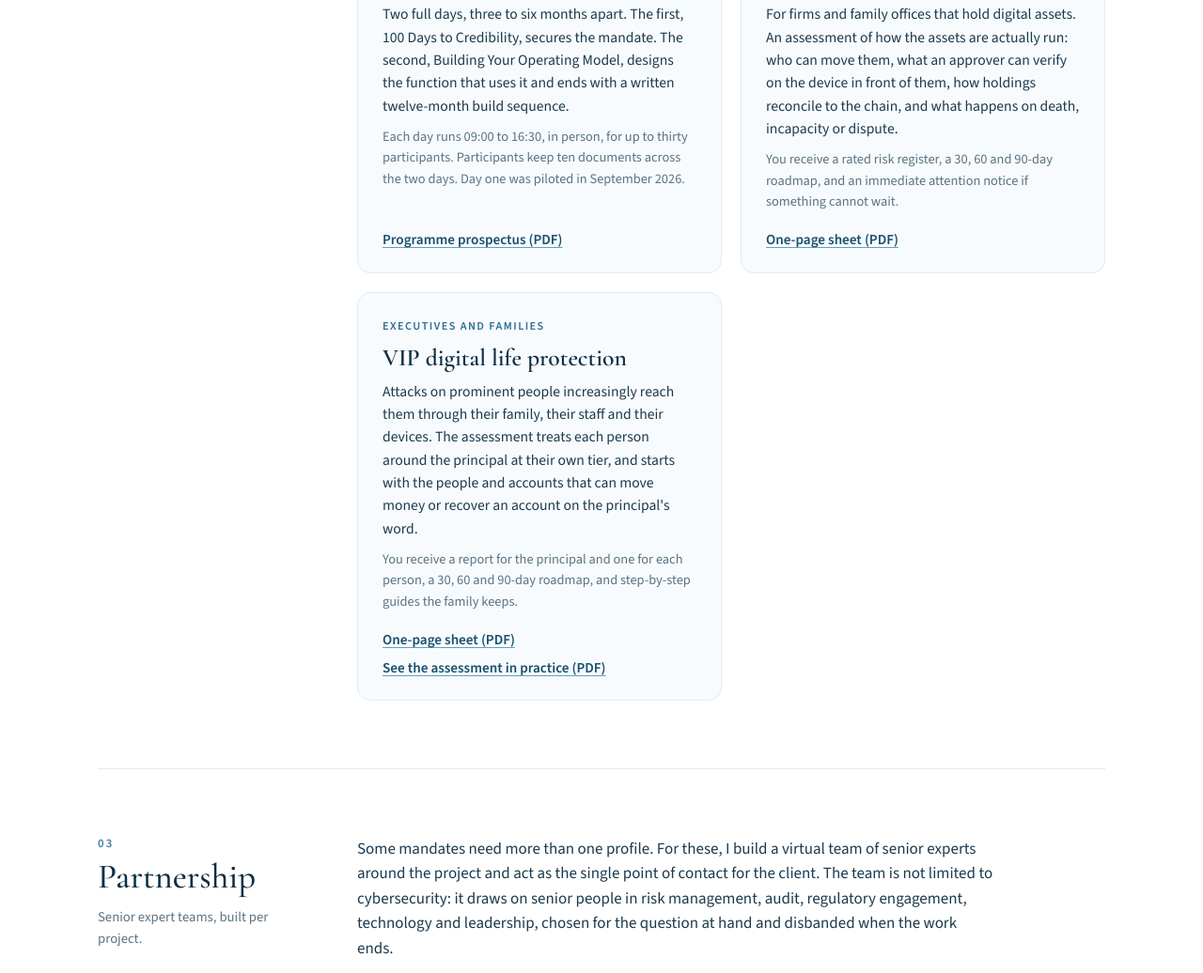
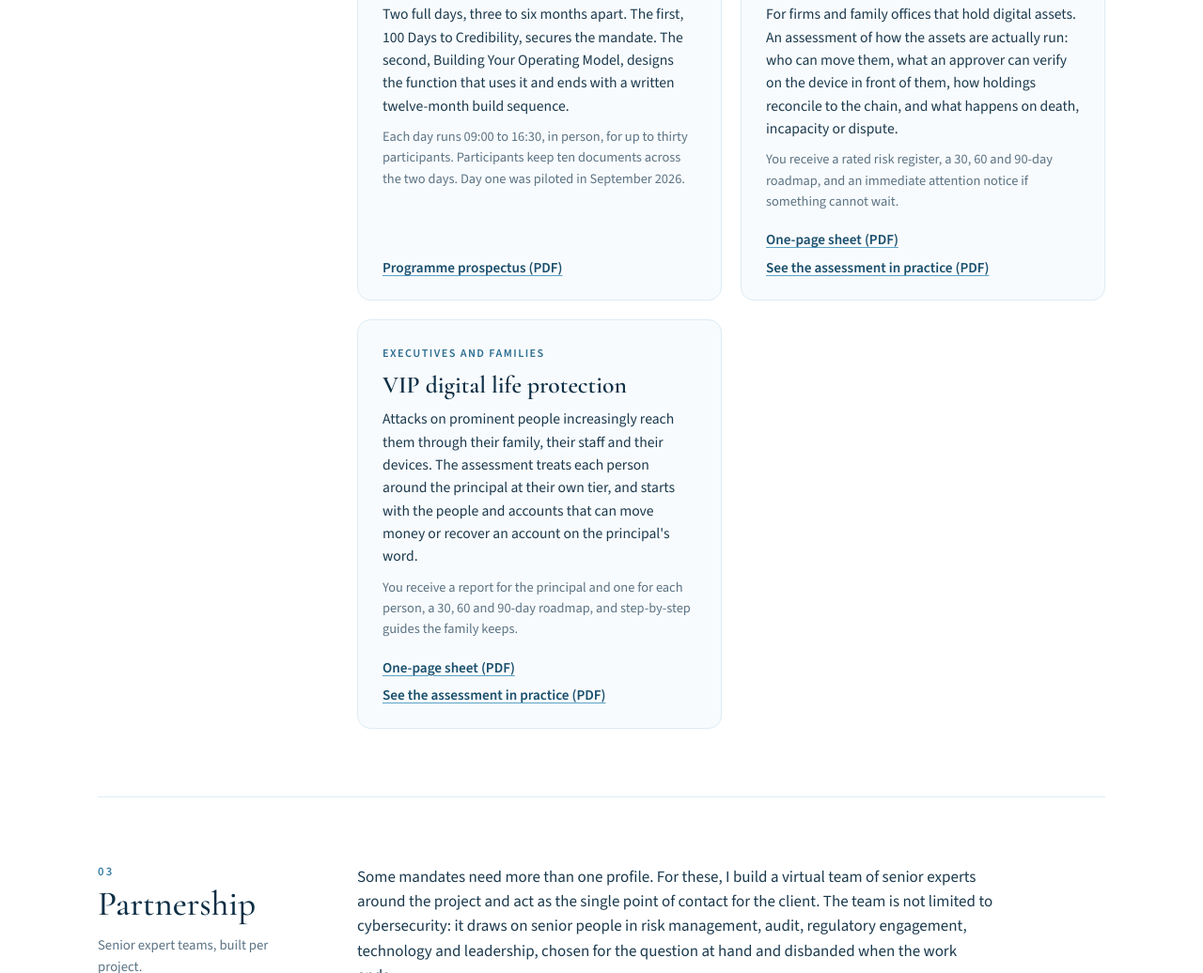
Before and after one commit to 957pwjwkj6-svg/busolini-fr, a plain HTML site: page index.html in a window 1280 px wide. Shown: the part 3133-4169 px from the top of the page at 94% size. Drawn offline with nearby package versions, Linux system fonts and the light colour scheme.

Commit message:
Add files via upload

```diff
--- a/index.html
+++ b/index.html
@@ -194,7 +194,7 @@ footer p{margin:0;max-width:none}
         <h3>Digital asset risk assessment</h3>
         <p>For firms and family offices that hold digital assets. An assessment of how the assets are actually run: who can move them, what an approver can verify on the device in front of them, how holdings reconcile to the chain, and what happens on death, incapacity or dispute.</p>
         <p class="facts">You receive a rated risk register, a 30, 60 and 90-day roadmap, and an immediate attention notice if something cannot wait.</p>
-        <a class="dl" href="dra-one-page.pdf" target="_blank" rel="noopener">One-page sheet (PDF)</a>
+        <div class="links"><a class="dl" href="dra-one-page.pdf" target="_blank" rel="noopener">One-page sheet (PDF)</a><a class="dl" href="dra-app-tour.pdf" target="_blank" rel="noopener">See the assessment in practice (PDF)</a></div>
       </article>
       <article class="card">
         <p class="tag">Executives and families</p>
```
Also changed, not shown: 1 other file.
